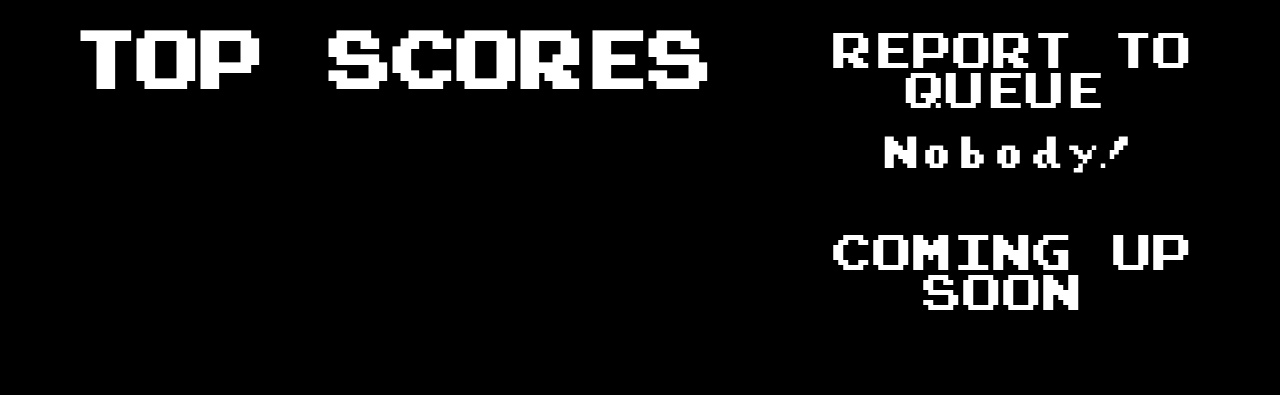
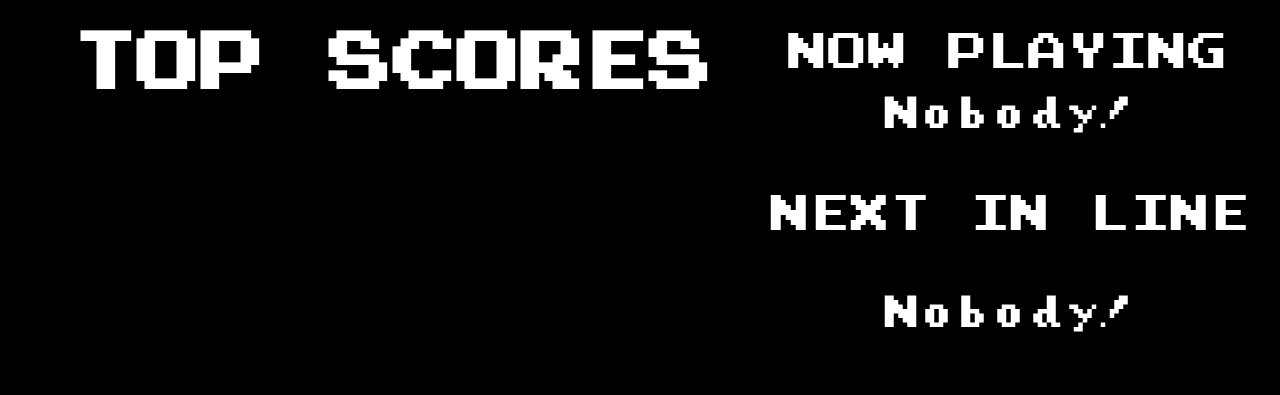
Before and after one commit to ericbuzan/clawqueue, a Flask app: template clawqueue/templates/scoreboard.html in a window 1280 px wide. Shown: the top 395 px of the page. Run offline with Flask 2, Linux system fonts and the light colour scheme; the template is opened without the code that fills it, so the values that code supplies are empty.

Commit message:
I made stuff different

```diff
--- a/clawqueue/main.py
+++ b/clawqueue/main.py
@@ -20,8 +20,7 @@ app.config.update(dict(
     DEBUG = True
 ))
 
-PEOPLE_IN_QUEUE = 5
-PEOPLE_PLAYING = 3
+PEOPLE_IN_QUEUE = 10
 MAXNUM_TOPSCORES = 10
 NAMES_PER_ROW = 2
 LATE_TIME = 5000
@@ -30,6 +29,7 @@ WARN_TIME = 10
 def connect_db():
     """Connects to the specific database."""
     con = sqlite3.connect(app.config['DATABASE'])
+    con.row_factory = sqlite3.Row
     return con
 
 def get_db():
@@ -39,6 +39,8 @@ def get_db():
     if not hasattr(g, 'sqlite_db'):
         g.sqlite_db = connect_db()
     return g.sqlite_db
+
+
 @app.teardown_appcontext
 def teardown_db(exception):
     db = getattr(g, '_database', None)
@@ -65,33 +67,20 @@ def scoreboard():
         the_top_score = the_top_score - 1
         if the_top_score == 0:
             break
-    player_data_temp = db.execute('SELECT name, badgeid, updated FROM players where status="called" ORDER BY updated').fetchall()
-    player_data_temp = [list(x) for x in player_data_temp]
-    called = []
-    for data in player_data_temp:
-        thyme = datetime.datetime.strptime(data[2],'%Y-%m-%d %H:%M:%S')
-        delta = datetime.datetime.now() - thyme
-        if delta.seconds > LATE_TIME:
-            data.append('late')
-        elif delta.seconds > WARN_TIME:
-            data.append('warn')
-        else:
-            data.append('okay')
-        called.append(data)
-    soon = db.execute('SELECT name, badgeid FROM players where status="inactive" ORDER BY updated LIMIT 10').fetchall()
-    return render_template('scoreboard.html', topscores=topscores, called=called, soon=soon,NAMES_PER_ROW=NAMES_PER_ROW)
+    queued = db.execute('SELECT name, badgeid, updated FROM players where status="queued" ORDER BY qid').fetchall()
+    playing = db.execute('SELECT name, badgeid, updated FROM players where status="playing" ORDER BY qid').fetchall()
 
-@app.route('/add_player')
-def add_player():
+    return render_template('scoreboard.html', playing=playing, topscores=topscores, queued=queued, NAMES_PER_ROW=NAMES_PER_ROW)
+
+@app.route('/admin_panel')
+def admin_panel():
     db = get_db()
     command = request.args.get('command')
     if command != None:
-        badgeid = int(request.args.get('id'))
+        badgeid = int(request.args.get('id')) if request.args.get('id') else None
         name = request.args.get('name')
         if command == 'add_player':
-            if len(name) > 12:
-                flash('Error: Name is too long')
-            elif db.execute('SELECT badgeid FROM players where badgeid=?',(badgeid,)).fetchone():
+            if db.execute('SELECT badgeid FROM players where badgeid=?',(badgeid,)).fetchone():
                 flash('Error: Badge ID already added')
             else:
                 db.execute('INSERT INTO players (name,badgeid) VALUES (?,?)', [name, badgeid])
@@ -101,21 +90,20 @@ def add_player():
             db.execute('DELETE FROM players where badgeid = ?',(badgeid,))
             db.execute("INSERT INTO updates (message) VALUES (?)", ('Removed player: %s %s' % (name, badgeid),))
             flash ('%s %s removed!' % (name, badgeid))
+        elif command == "fillqueue":
+            fill_queue()
+            flash('Queue filled!')
+        elif command == "emptyqueue":
+            empty_queue()
+            flash('Queue emptied!')
+        elif command == "wipe":
+            wipe()
+            flash('Everything deleted! (But it''s backed up)')
         db.commit()
-        return redirect(url_for('add_player'))
+        return redirect(url_for('admin_panel'))
     else:
         players = db.execute('SELECT name, badgeid, updated FROM players ORDER BY badgeid').fetchall()
-        return render_template('add_player.html',players=players)
-
-@app.route('/public_queue')
-def public_queue():
-    db = get_db()
-    playing = db.execute('SELECT name, badgeid FROM players where status="playing" ORDER BY queue').fetchall()
-    queued = db.execute('SELECT name, badgeid FROM players where status="queued" ORDER BY queue').fetchall()
-    called = db.execute('SELECT name, badgeid FROM players where status="called" ORDER BY updated').fetchall()
-    soon = db.execute('SELECT name, badgeid FROM players where status="inactive" ORDER BY updated LIMIT 10').fetchall()
-    print(soon)
-    return render_template('scoreboard.html', playing=playing, queued=queued, called=called, soon=soon,NAMES_PER_ROW=NAMES_PER_ROW)
+        return render_template('admin_panel.html',players=players)
 
 @app.route('/get_messages')
 def get_messages():
@@ -132,27 +120,15 @@ def admin_queue():
         badgeid = int(request.args.get('id'))
         name = db.execute("SELECT name FROM players where badgeid=?",(badgeid,)).fetchone()[0]
         print("command %s on player %s" % (command, badgeid))
-        if command in ['forcecall','unkick']:
-            db.execute("INSERT INTO updates (message) VALUES (?)", ('Player unkicked/force called: %s %s' % (name, badgeid),))
-            db.execute("UPDATE players SET status='called', updated=datetime('now','localtime') WHERE badgeid=?;",(badgeid,))
-        elif command == 'queue':
-            db.execute("INSERT INTO updates (message) VALUES (?)", ('Placed in queue: %s %s' % (name, badgeid),))
-            current_queue_no = db.execute("SELECT max(queue) from players WHERE status='queued' or status='playing';").fetchone()[0]
-            if current_queue_no == None:
-                current_queue_no = 1000
-            else:
-                current_queue_no += 1000
-            db.execute("UPDATE players SET queue=?, status='queued', updated=datetime('now','localtime') \
-                WHERE badgeid=?;",(current_queue_no,badgeid))
+        if command in ['unkick','forcequeue']:
+            db.execute("INSERT INTO updates (message) VALUES (?)", ('Player forced into queue: %s %s' % (name, badgeid),))
+            db.execute("UPDATE players SET status='queued', updated=datetime('now','localtime') WHERE badgeid=?;",(badgeid,))
         elif command == 'kick':
             db.execute("INSERT INTO updates (message) VALUES (?)", ('Player kicked: %s %s' % (name, badgeid),))
             db.execute("UPDATE players SET status='kicked', updated=datetime('now','localtime') WHERE badgeid=?;",(badgeid,))
-        elif command == 'topofqueue':
-            db.execute("INSERT INTO updates (message) VALUES (?)", ('Move to top of queue: %s %s' % (name, badgeid),))
-            (current_queue_no,topid) = db.execute("SELECT min(queue),badgeid from players WHERE status='queued';").fetchall()[0]
-            if topid != badgeid:
-                db.execute("UPDATE players SET queue=?, updated=datetime('now','localtime') \
-                    WHERE badgeid=?;",(current_queue_no-1,badgeid))
+        elif command == 'startplay':
+            db.execute("INSERT INTO updates (message) VALUES (?)", ('Now playing: %s %s' % (name, badgeid),))
+            db.execute("UPDATE players SET status='playing', updated=datetime('now','localtime') WHERE badgeid=?;",(badgeid,))
         elif command == 'finish':
             score = int(request.args.get('score'))
             db.execute("INSERT INTO updates (message) VALUES (?)", ('Score update: %s %s got %s points' % (name, badgeid, score),))
@@ -160,95 +136,54 @@ def admin_queue():
         else:
             db.execute("INSERT INTO updates (message) VALUES (?)", ('not implemented: command %s on player %s' % (command, badgeid),))
             #flash('not implemented: command %s on player %s' % (command, badgeid))
-        start_playing()
         fill_queue()
         db.commit()
         return redirect(url_for('admin_queue'))
 
     else:
-        player_data_temp = db.execute("SELECT * FROM players WHERE status<>'kicked' AND status<>'finished' ORDER BY queue,ticket").fetchall()
-        player_data_temp = [list(x) for x in player_data_temp]
-        player_data = []
-        for data in player_data_temp:
-            thyme = datetime.datetime.strptime(data[6],'%Y-%m-%d %H:%M:%S')
-            delta = datetime.datetime.now() - thyme
-            if delta.seconds > LATE_TIME:
-                data.append('late')
-            elif delta.seconds > WARN_TIME:
-                data.append('warn')
-            else:
-                data.append('okay')
-            player_data.append(data)
-        print(player_data)
+        playing = db.execute("SELECT * FROM players WHERE status == 'playing' ORDER BY qid").fetchall()
+        queued = db.execute("SELECT * FROM players WHERE status == 'queued' ORDER BY qid").fetchall()
+        inactive = db.execute("SELECT * FROM players WHERE status == 'inactive' ORDER BY qid").fetchall()
+        player_data = playing + queued + inactive
         kicked = db.execute("SELECT * FROM players WHERE status='kicked' ORDER BY badgeid").fetchall()
         finished = db.execute("SELECT * FROM players WHERE status='finished' ORDER BY score DESC").fetchall()
         messages = db.execute("SELECT * FROM updates ORDER BY update_time DESC LIMIT 10")
         return render_template('admin_queue.html',player_data=player_data,kicked=kicked,finished=finished,messages=messages)
 
-@app.route('/score_queue')
-def score_queue():
-    db = get_db()
-    command = request.args.get('command')
-    if command != None:
-        badgeid = int(request.args.get('id'))
-        name = db.execute("SELECT name FROM players where badgeid=?",(badgeid,)).fetchone()[0]
-        if command == 'finish':
-            score = int(request.args.get('score'))
-            db.execute("INSERT INTO updates (message) VALUES (?)", ('Score update: %s %s got %s points' % (name, badgeid, score),))
-            db.execute("UPDATE players SET status='finished', score=?, updated=datetime('now','localtime') WHERE badgeid=?;",(score,badgeid))
-        else:
-            db.execute("INSERT INTO updates (message) VALUES (?)", ('not implemented: command %s on player %s' % (command, badgeid),))
-        start_playing()
-        fill_queue()
-        db.commit()
-        return redirect(url_for('score_queue'))
-
-    else:
-        player_data = db.execute("SELECT * FROM players WHERE status<>'kicked' AND status<>'finished' ORDER BY queue,ticket").fetchall()
-        kicked = db.execute("SELECT * FROM players WHERE status='kicked' ORDER BY badgeid").fetchall()
-        finished = db.execute("SELECT * FROM players WHERE status='finished' ORDER BY score DESC").fetchall()
-        return render_template('score_queue.html',player_data=player_data,kicked=kicked,finished=finished)
-
-@app.route('/fillqueue')
-def manual_fill_queue():
-    fill_queue()
-    return 'filled!'
-
 @app.route('/generate')
 def generate():
     generate_players()
-    fill_queue()
     return redirect(url_for('admin_queue'))
 
 
 def fill_queue():
     db = get_db()
-    queued_ids = db.execute("SELECT badgeid FROM players WHERE status='called' OR status='queued';").fetchall()
+    queued_ids = db.execute("SELECT badgeid FROM players WHERE status='queued';").fetchall()
     waiting_ids = db.execute("SELECT badgeid FROM players WHERE status='inactive';").fetchall()
     number_to_queue = min([PEOPLE_IN_QUEUE-len(queued_ids), len(waiting_ids)])
     for i in range(number_to_queue):
-        new_in_queue = db.execute("SELECT name, badgeid, min(ticket) FROM players WHERE status='inactive'").fetchone()
+        new_in_queue = db.execute("SELECT name, badgeid, min(qid) FROM players WHERE status='inactive'").fetchone()
         name, newid, queue_no = new_in_queue
         db.execute("INSERT INTO updates (message) VALUES (?)", ('Called to queue: %s %s' % (name, newid),))
-        #flash('Called to queue: %s %s' % (name, newid))
-        db.execute("UPDATE players SET status='called', updated=datetime('now','localtime') \
-            WHERE ticket=(SELECT min(ticket) FROM players WHERE status='inactive') ;")
+        db.execute("UPDATE players SET status='queued', updated=datetime('now','localtime') \
+            WHERE qid=(SELECT min(qid) FROM players WHERE status='inactive') ;")
     db.commit()
 
-def start_playing():
+def empty_queue():
     db = get_db()
-    playing_ids = db.execute("SELECT badgeid FROM players WHERE status='playing';").fetchall()
-    queued_ids = db.execute("SELECT badgeid FROM players WHERE status='queued';").fetchall()
-    number_to_play = min([PEOPLE_PLAYING-len(playing_ids), len(queued_ids)])
-    for i in range(number_to_play):
-        new_player = db.execute("SELECT name, badgeid, min(queue) FROM players WHERE status='queued'").fetchone()
-        name, newid, queue_no = new_player
-        print(type(newid))
-        db.execute("INSERT INTO updates (message) VALUES (?)", ('Now playing: %s %s' % (name, newid),))
-        #flash('Now playing: %s %s' % (name, newid))
-        db.execute("UPDATE players SET status='playing', updated=datetime('now','localtime') \
-            WHERE badgeid=?;",(newid,))
+    db.execute("INSERT INTO updates (message) VALUES (?)", ('All players set to inactive',))
+    db.execute("UPDATE players SET status='inactive', updated=datetime('now','localtime') WHERE status == 'playing' OR status == 'queued';")
     db.commit()
+
+def wipe():
+    try:
+        copy('players.db','players'+strftime('-%Y%m%d-%H%M%S')+'.db')
+    except FileNotFoundError:
+        print('old db not found, not backing up')
+    with sqlite3.connect('players.db') as db, open('schema.sql') as schema_file:
+        db.executescript(schema_file.read())
+        db.commit()
+
 
 if __name__ == '__main__':
     app.run(host= '0.0.0.0')
--- a/clawqueue/schema.sql
+++ b/clawqueue/schema.sql
@@ -1,8 +1,7 @@
 drop table if exists players;
 
 create table players (
-  ticket integer primary key autoincrement,
-  queue integer default 9999999,
+  qid integer primary key autoincrement,
   name text not null,
   badgeid integer not null,
   status text default 'inactive',
--- a/clawqueue/templates/scoreboard.html
+++ b/clawqueue/templates/scoreboard.html
@@ -93,19 +93,16 @@ h1,.scorenum {
 </td><td id="calledcell">
 
 
-<span class="banner">REPORT TO QUEUE</span><span class="playername">
-{% if called|length == 0 %}<p class="spacing">Nobody!</p>{% endif %}
-{% for player in called %}
-    {% if player[3] == 'late' or player[3] == 'warn' %}
-        <p style="color:red" class="spacing">{{player [0]}} {{ player[1] }}</p>
-    {% else %}
-        <p class="spacing">{{player [0]}} {{ player[1] }}</p>
-    {% endif %}
+<span class="banner">NOW PLAYING</span><span class="playername">
+{% if playing|length == 0 %}<p class="spacing">Nobody!</p>{% endif %}
+{% for player in playing %}
+    <p class="spacing">{{player [0]}} {{ player[1] }}</p>
 {% endfor %}
 <br />
 </span>
-<span class="banner">COMING UP SOON</span><span class="playername">
-{% for player in soon %}
+<span class="banner">NEXT IN LINE</span><span class="playername">
+{% if queued|length == 0 %}<p class="spacing">Nobody!</p>{% endif %}
+{% for player in queued %}
     <p class="spacing">{{player [0]}} {{ player[1] }}</p>
 {% endfor %}
 </span>
```
Also changed, not shown: clawqueue/templates/admin_panel.html (renamed from clawqueue/templates/add_player.html, +17 -3 lines), clawqueue/templates/admin_queue.html (+22 -30 lines).
